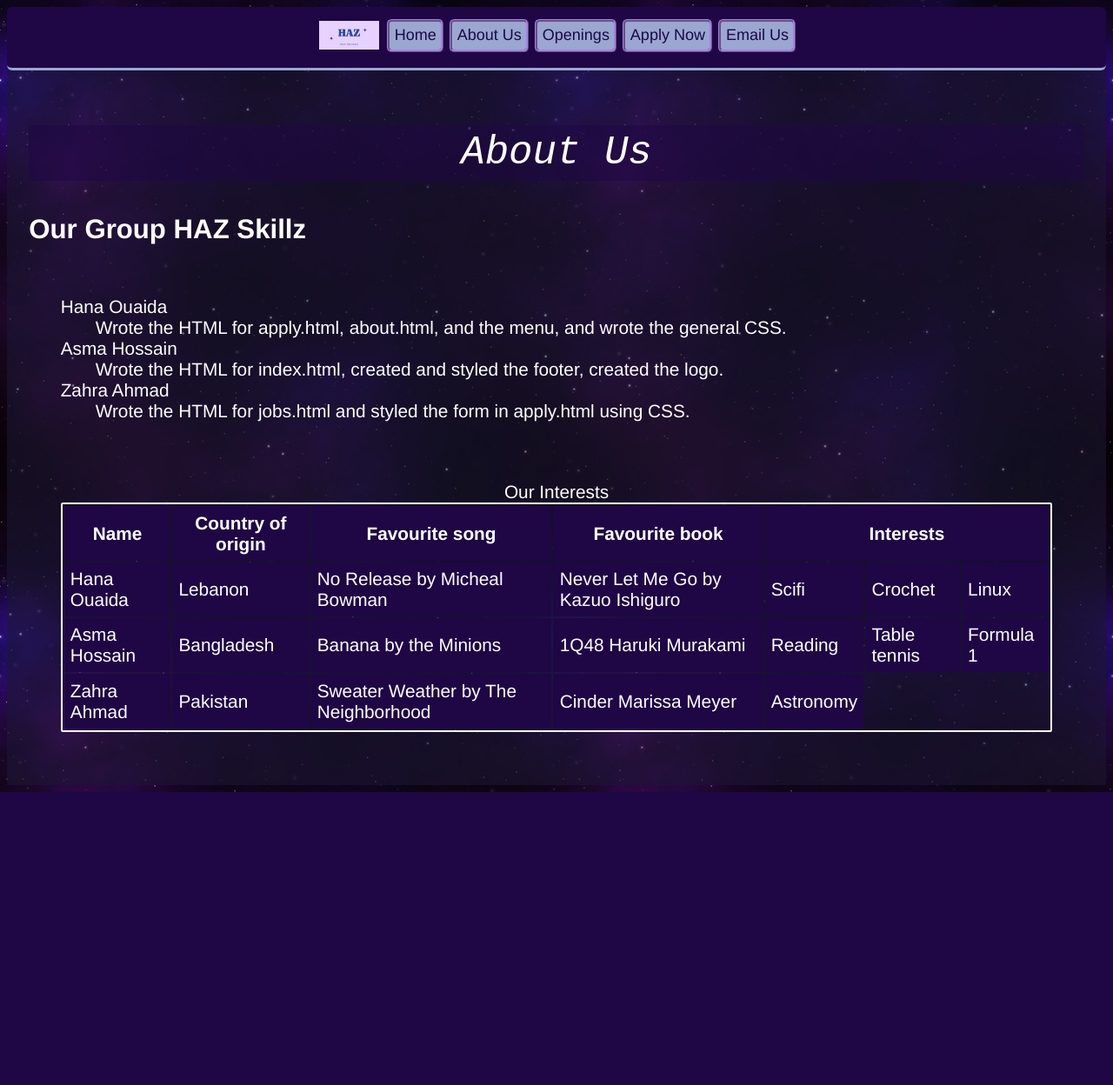
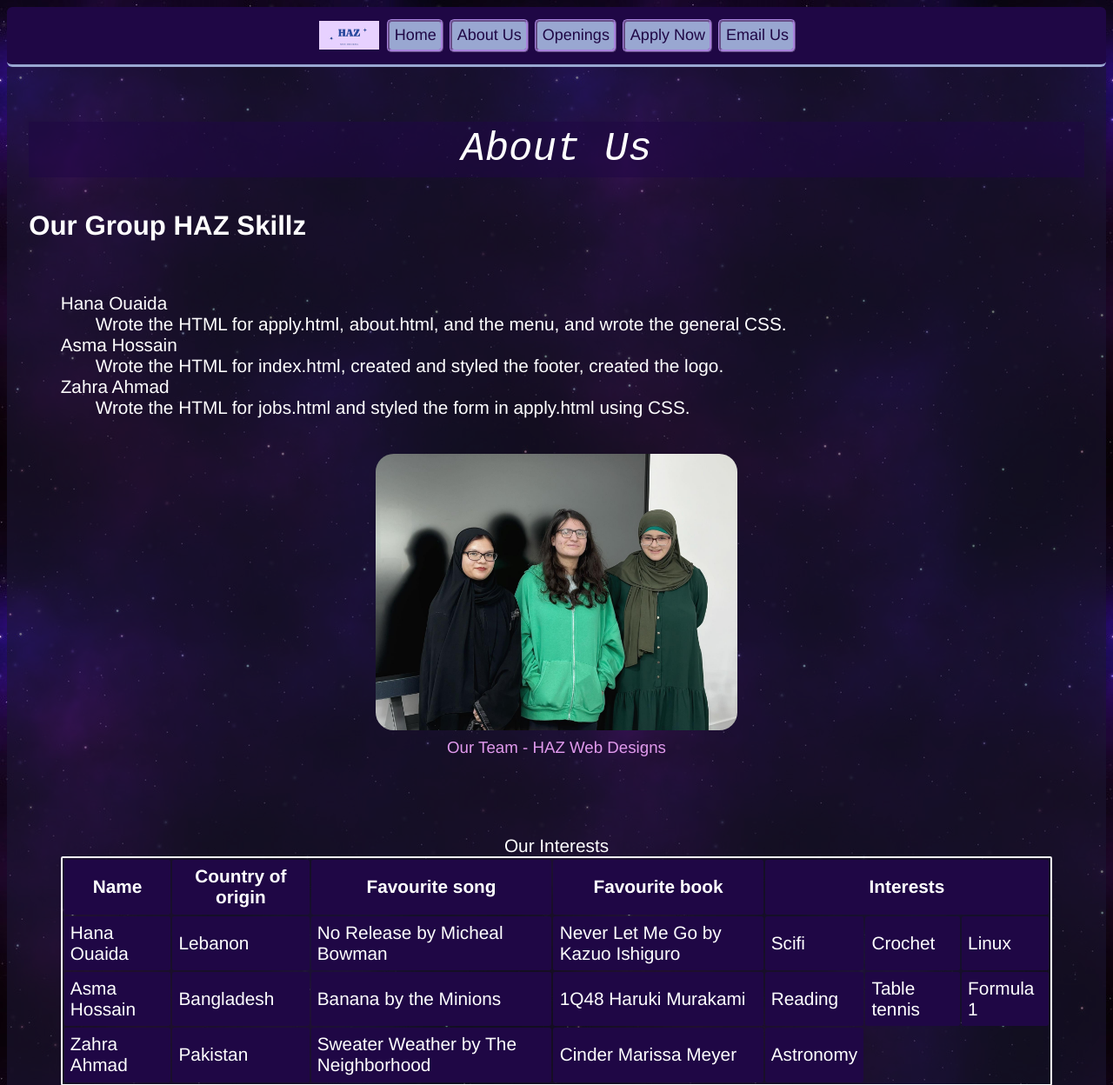
Before and after one commit to 106194750/106194750.github.io, a PHP site: page /project1/about.html in a window 1280 px wide. Shown: the top 1248 px of the page at 87% size. Before the commit the page ends 911 px from the top, so only its background shows below. Run offline with PHP 8.4, Linux system fonts and the light colour scheme.

Commit message:
new file:   images/pic.jpeg 	modified:   project1/about.html 	modified:   styles/styles.css

```diff
--- a/project1/about.html
+++ b/project1/about.html
@@ -29,6 +29,10 @@
     <dt>Zahra Ahmad</dt>
     <dd>Wrote the HTML for jobs.html and styled the form in apply.html using CSS.</dd>
 </dl>
+ <figure>
+        <img src="../images/pic.jpeg" alt="HAZ Group Photo">
+        <figcaption>Our Team - HAZ Web Designs</figcaption>
+    </figure>
 </section>
 
 <section class="tab"><table>
--- a/styles/styles.css
+++ b/styles/styles.css
@@ -163,6 +163,7 @@ th:hover{
 nav img{
     padding:.3em ;
     height: 1.85em;
+     display: block;
 }
 
 label {
@@ -219,3 +220,21 @@ padding: 1em;
 margin: 0.7em;
 color: plum;
 }
+
+figure {
+    text-align: center;
+    margin: 2em auto;
+}
+
+figure img {
+    width: 20em;
+    border-radius: 1em;
+    display: block;
+    margin: 0 auto;
+}
+
+figure figcaption {
+    margin-top: 0.5em;
+    font-size: 0.9em;
+    color: #e19aed;
+}
```
Also changed, not shown: images/pic.jpeg (added).
